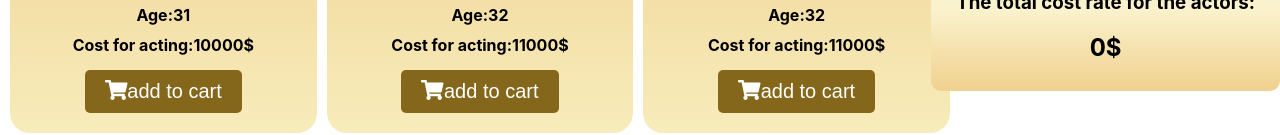
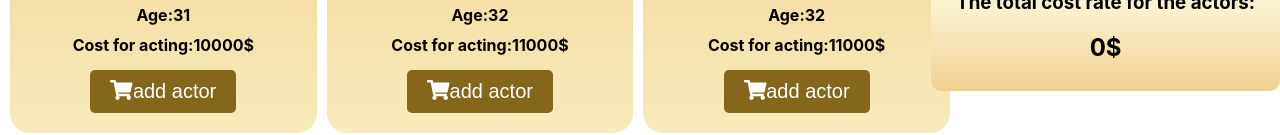
Before and after one commit to KanizNUBTK/harry-potter-derectory, a React (Create React App) app: page / in a window 1280 px wide. Shown: the part 689-824 px from the top of the page. Built offline with nearby package versions, Linux system fonts and the light colour scheme.

Commit message:
actor added

```diff
--- a/src/component/Allactors/Allactors.js
+++ b/src/component/Allactors/Allactors.js
@@ -18,7 +18,7 @@ const Allactors = (props) => {
                 <h4>Age:{age}</h4>
                 <h4>Cost for acting:{cost}$</h4>
             </div>
-            <button onClick={()=>{props.handleAddToCart(props.actor)}} className="cart-btn">{shoppinCart}add to cart</button>
+            <button onClick={()=>{props.handleAddToCart(props.actor)}} className="cart-btn">{shoppinCart}add actor</button>
         </div>
     );
 };
```
